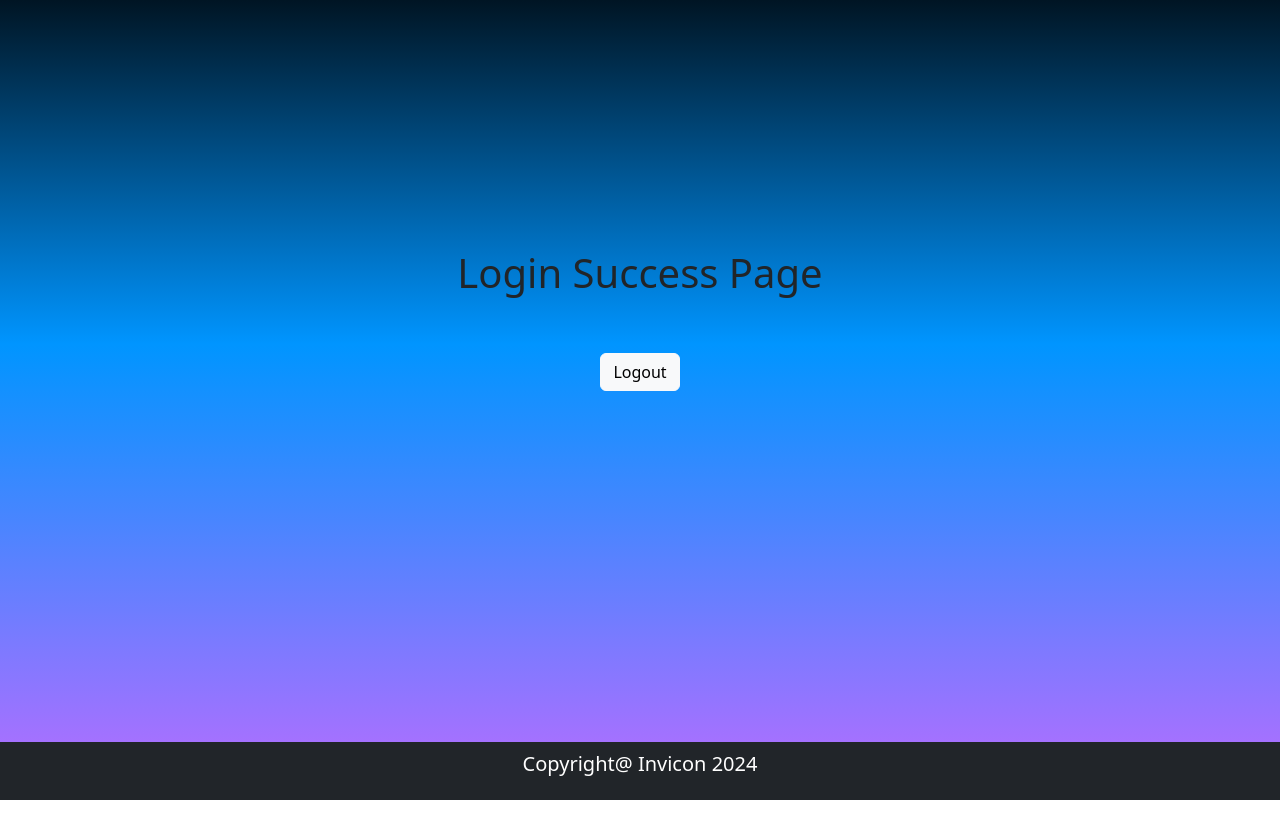
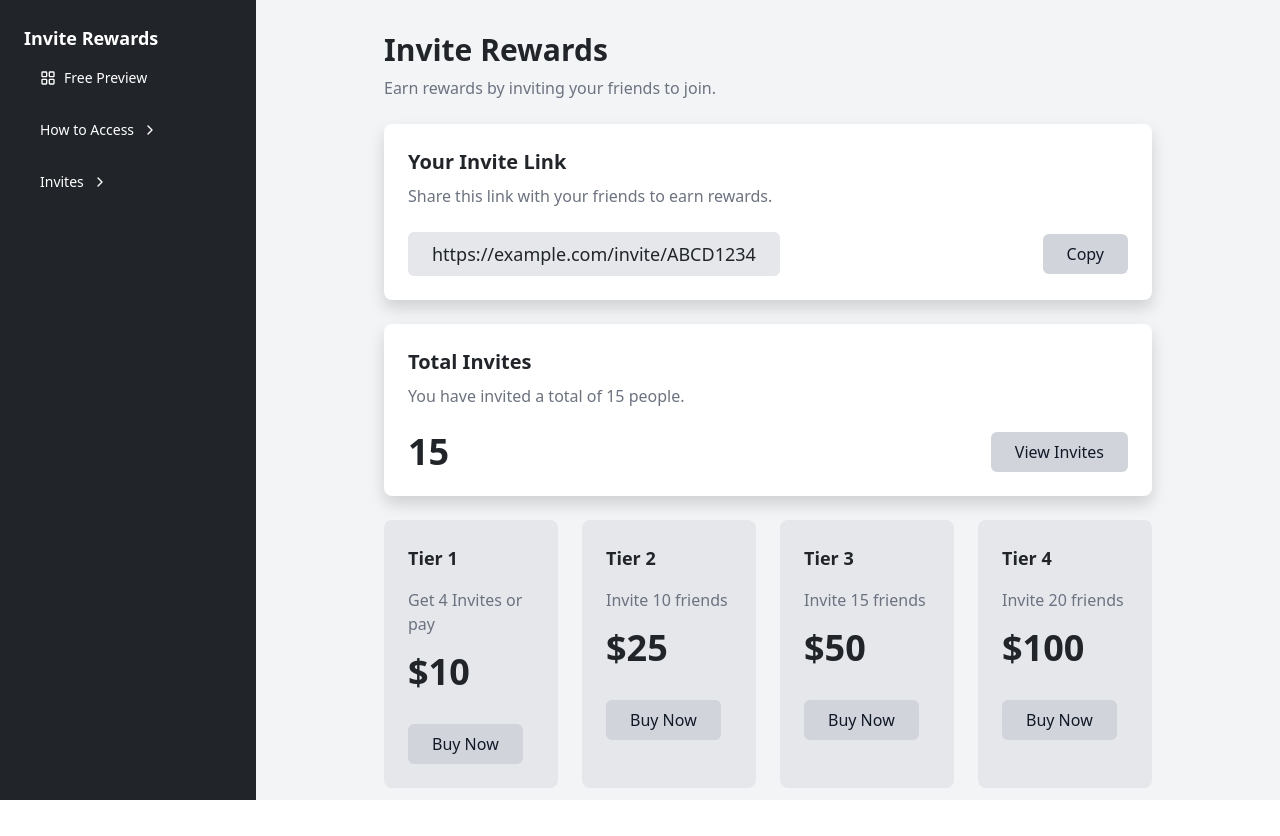
Before and after one commit to johnkennedyb/invicon-Client, a React (Vite) app: page /home in a window 1280 px wide. Before the commit the page ends 800 px from the top, so only its background shows below. Built offline with nearby package versions, Linux system fonts and the light colour scheme.

Commit message:
new commit

```diff
--- a/index.html
+++ b/index.html
@@ -6,6 +6,7 @@
     <meta name="viewport" content="width=device-width, initial-scale=1.0" />
     <title>Login and Registration Form </title>
     <link rel="stylesheet" href="https://cdn.jsdelivr.net/npm/bootstrap-icons@1.5.0/font/bootstrap-icons.css" />
+    <link href="https://cdn.jsdelivr.net/npm/tailwindcss@2.2.19/dist/tailwind.min.css" rel="stylesheet">
 
   </head>
   <body>
--- a/package.json
+++ b/package.json
@@ -10,11 +10,13 @@
     "preview": "vite preview"
   },
   "dependencies": {
+    "animate.css": "^4.1.1",
     "axios": "^1.4.0",
     "bootstrap": "^5.3.0",
     "react": "^18.2.0",
     "react-dom": "^18.2.0",
-    "react-router-dom": "^6.14.2"
+    "react-router-dom": "^6.14.2",
+    "tailwindcss": "^3.4.4"
   },
   "devDependencies": {
     "@types/react": "^18.2.14",
--- a/src/components/App.jsx
+++ b/src/components/App.jsx
@@ -6,7 +6,7 @@ import {BrowserRouter, Routes, Route} from "react-router-dom";
 function App() {
 
   return (
-    <div style={{marginTop : '-3.5rem'}}>
+    <div >
       <BrowserRouter >
         <Routes>
           <Route path="/" element ={<Register/>} />
--- a/src/components/Footer.jsx
+++ b/src/components/Footer.jsx
@@ -1,14 +1,10 @@
 
 export default function Footer() {
-
     return (
-        <div className="bg-dark" style={{padding: "10px 0px", backgroundColor : "#######", textAlign: 'center', position:'fixed', width: '100%',height : '58px', bottom : '0', left: '0', right: '0', zIndex : '999'}}>
-
-            <div className="text-center text-white">
-                    <h5>
-                        Copyright@ Invicon 2024
-                    </h5>
-            </div>
-            </div>
-
-            )}
+      <div className="bg-dark pt-2 text-white text-center w-full h-10 fixed bottom-0 left-0 right-0 flex items-center justify-center">
+        <p>
+          &copy; Invicon 2024
+        </p>
+      </div>
+    );
+  }
--- a/src/components/Home.jsx
+++ b/src/components/Home.jsx
@@ -1,13 +1,184 @@
-// import React from 'react';
-import { Link } from "react-router-dom";
+import React, { useState } from 'react';
 
-const Home = () => {
+export default function Component() {
+  const [isOpen1, setIsOpen1] = useState(false);
+  const [isOpen2, setIsOpen2] = useState(false);
+
+  const toggleCollapsible1 = () => setIsOpen1(!isOpen1);
+  const toggleCollapsible2 = () => setIsOpen2(!isOpen2);
+
   return (
-    <div style= {{backgroundImage : "linear-gradient(#000000,#0095ff,rgba(93,0,255,.555))"}} className="d-flex flex-column justify-content-center align-items-center text-center vh-100">
-        <h1>Login Success Page</h1>
-        <Link to='/login' className="btn btn-light my-5">Logout</Link>
+    <div className="flex  h-screen">
+      <nav className="bg-dark text-white  w-64 p-6 space-y-4">
+        <div className="space-y-2">
+          <h3 className="text-lg font-semibold">Invite Rewards</h3>
+          <div className="space-y-2">
+            <a href="#" className="flex items-center text-white gap-2  no-underline text-sm font-medium hover:bg-gray-900 rounded-md px-3 py-2">
+              <LayoutGridIcon className="w-4 h-4 text-white" />
+              Free Preview
+            </a>
+            <div className="space-y-1 mt-3 mb-3">
+              <button
+                onClick={toggleCollapsible1}
+                className="flex items-center justify-between gap-2 no-underline text-sm font-medium hover:bg-gray-900 rounded-md px-3 py-2"
+              >
+                How to Access
+                <ChevronRightIcon className={`w-4 h-4 transition-transform ${isOpen1 ? 'rotate-90' : ''}`} />
+              </button>
+              {isOpen1 && (
+                <div className="pl-6">
+                  <a href="#" className="flex no-underline items-center gap-2 text-base font-medium hover:bg-gray-900 rounded-md px-4 py-3">
+                    <button className="bg-gray-500 text-white px-3 py-2 rounded-md">
+                      How to Access
+                    </button>
+                  </a>
+                  <a href="#" className="flex no-underline items-center gap-2 text-sm font-medium hover:bg-gray-900 rounded-md px-3 py-2">
+                    <button className="bg-gray-600 text-white px-3 py-2 rounded-md">
+                      Instant Access
+                    </button>
+                  </a>
+                </div>
+              )}
+            </div>
+            <div className="space-y-1">
+              <button
+                onClick={toggleCollapsible2}
+                className="flex items-center justify-between gap-2 text-sm font-medium hover:bg-gray-900 rounded-md px-3 py-2"
+              >
+                Invites
+                <ChevronRightIcon className={`w-4 h-4 transition-transform ${isOpen2 ? 'rotate-90' : ''}`} />
+              </button>
+              {isOpen2 && (
+                <div className="pl-6">
+                  <a href="#" className="flex no-underline text-white items-center gap-2 text-sm font-medium hover:bg-gray-900 rounded-md px-3 py-2">
+                    Invites
+                  </a>
+                  <a href="#" className="flex no-underline text-white items-center gap-2 text-sm font-medium hover:bg-gray-900 rounded-md px-3 py-2">
+                    How to Invite
+                  </a>
+                </div>
+              )}
+            </div>
+          </div>
+        </div>
+      </nav>
+      <main className="flex-1 bg-gray-100 dark:bg-gray-950 p-8 space-y-6">
+        <div className="max-w-3xl mx-auto">
+          <h1 className="text-3xl font-bold text-gray-950">Invite Rewards</h1>
+          <p className="text-gray-500 dark:text-gray-400">Earn rewards by inviting your friends to join.</p>
+        </div>
+        <div className="max-w-3xl mx-auto grid gap-6">
+          <div className="bg-white dark:bg-gray-800 shadow rounded-lg p-6">
+            <div className="mb-4">
+              <h2 className="text-xl font-semibold">Your Invite Link</h2>
+              <p className="text-gray-500 dark:text-gray-400">Share this link with your friends to earn rewards.</p>
+            </div>
+            <div className="flex items-center justify-between">
+              <div className="bg-gray-200 dark:bg-gray-800 rounded-md px-4 py-2 text-lg font-medium text-gray-950">
+                https://example.com/invite/ABCD1234
+              </div>
+              <button className="bg-gray-300 dark:bg-gray-700 text-gray-900 dark:text-white px-4 py-2 rounded-md">
+                Copy
+              </button>
+            </div>
+          </div>
+          <div className="bg-white dark:bg-gray-800 shadow rounded-lg p-6">
+            <div className="mb-4">
+              <h2 className="text-xl font-semibold">Total Invites</h2>
+              <p className="text-gray-500 dark:text-gray-400">You have invited a total of 15 people.</p>
+            </div>
+            <div className="flex items-center justify-between">
+              <div className="text-4xl font-bold text-gray-950">15</div>
+              <button className="bg-gray-300 dark:bg-gray-700 text-gray-900 dark:text-white px-4 py-2 rounded-md">
+                View Invites
+              </button>
+            </div>
+          </div>
+          <div className="grid grid-cols-1 sm:grid-cols-2 mb-5 md:grid-cols-4 gap-6">
+            <div className="bg-gray-200 dark:bg-gray-800 p-6 rounded-lg space-y-4">
+              <div className="text-lg font-bold text-gray-950">Tier 1</div>
+              <div>
+                <p className="text-gray-500 dark:text-gray-400">Get 4 Invites or pay</p>
+                <p className="text-4xl font-bold text-gray-950">$10</p>
+              </div>
+              <button className="bg-gray-300 dark:bg-gray-700 text-gray-900 dark:text-white px-4 py-2 rounded-md">
+                Buy Now
+              </button>
+            </div>
+            <div className="bg-gray-200 dark:bg-gray-800 p-6 rounded-lg space-y-4">
+              <div className="text-lg font-bold text-gray-950">Tier 2</div>
+              <div>
+                <p className="text-gray-500 dark:text-gray-400">Invite 10 friends</p>
+                <p className="text-4xl font-bold text-gray-950">$25</p>
+              </div>
+              <button className="bg-gray-300 dark:bg-gray-700 text-gray-900 dark:text-white px-4 py-2 rounded-md">
+                Buy Now
+              </button>
+            </div>
+            <div className="bg-gray-200 dark:bg-gray-800 p-6 rounded-lg space-y-4">
+              <div className="text-lg font-bold text-gray-950">Tier 3</div>
+              <div>
+                <p className="text-gray-500 dark:text-gray-400">Invite 15 friends</p>
+                <p className="text-4xl font-bold text-gray-950">$50</p>
+              </div>
+              <button className="bg-gray-300 dark:bg-gray-700 text-gray-900 dark:text-white px-4 py-2 rounded-md">
+                Buy Now
+              </button>
+            </div>
+            <div className="bg-gray-200 dark:bg-gray-800 p-6 rounded-lg space-y-4">
+              <div className="text-lg font-bold text-gray-950">Tier 4</div>
+              <div>
+                <p className="text-gray-500 dark:text-gray-400">Invite 20 friends</p>
+                <p className="text-4xl font-bold text-gray-950">$100</p>
+              </div>
+              <button className="bg-gray-300 dark:bg-gray-700 text-gray-900 dark:text-white px-4 py-2 rounded-md">
+                Buy Now
+              </button>
+            </div>
+          </div>
+        </div>
+      </main>
     </div>
-  )
+  );
 }
 
-export default Home
+function ChevronRightIcon(props) {
+  return (
+    <svg
+      {...props}
+      xmlns="http://www.w3.org/2000/svg"
+      width="24"
+      height="24"
+      viewBox="0 0 24 24"
+      fill="none"
+      stroke="currentColor"
+      strokeWidth="2"
+      strokeLinecap="round"
+      strokeLinejoin="round"
+    >
+      <path d="m9 18 6-6-6-6" />
+    </svg>
+  );
+}
+
+function LayoutGridIcon(props) {
+  return (
+    <svg
+      {...props}
+      xmlns="http://www.w3.org/2000/svg"
+      width="24"
+      height="24"
+      viewBox="0 0 24 24"
+      fill="none"
+      stroke="currentColor"
+      strokeWidth="2"
+      strokeLinecap="round"
+      strokeLinejoin="round"
+    >
+      <rect width="7" height="7" x="3" y="3" rx="1" />
+      <rect width="7" height="7" x="14" y="3" rx="1" />
+      <rect width="7" height="7" x="14" y="14" rx="1" />
+      <rect width="7" height="7" x="3" y="14" rx="1" />
+    </svg>
+  );
+}
--- a/src/components/Login.css
+++ b/src/components/Login.css
@@ -1,14 +1,23 @@
-@keyframes slideIn {
-    from {
-      transform: translateX(-100%);
-      opacity: 0;
-    }
-    to {
-      transform: translateX(0);
-      opacity: 1;
-    }
-  }
+.login-container {
+  display: flex;
+  justify-content: center;
+  align-items: center;
+  height: 100vh;
+  background-image: linear-gradient(#000000, #e5e7eb, #e5e7eb);
+}
 
-  .slide-in {
-    animation: slideIn 1s ease-out;
-  }
+.form-container {
+  background-color: white;
+  padding: 3rem;
+  border-radius: 10px;
+  width: 40%;
+  margin-right: 2rem; /* Add margin to separate the form and the image */
+  box-shadow: 0px 4px 6px rgba(0, 0, 0, 0.1);
+}
+
+.image-container {
+  width: 40%; /* Adjust the width of the image container */
+  background-size: cover;
+  background-position: center;
+  border-radius: 10px;
+}
--- a/src/main.jsx
+++ b/src/main.jsx
@@ -1,12 +1,12 @@
 import React from 'react'
 import ReactDOM from 'react-dom/client'
 import App from './components/App'
-import Footer from './components/Footer'
+// import Footer from './components/Footer'
 
 
 ReactDOM.createRoot(document.getElementById('root')).render(
   <React.StrictMode>
     <App/>
-    <Footer/>
+    {/* <Footer/> */}
   </React.StrictMode>
 )
```
Also changed, not shown: src/components/Login.jsx (+31 -18 lines), src/components/Register.jsx (+24 -24 lines), 1 other file (tests, documents, lock files or other folders).
